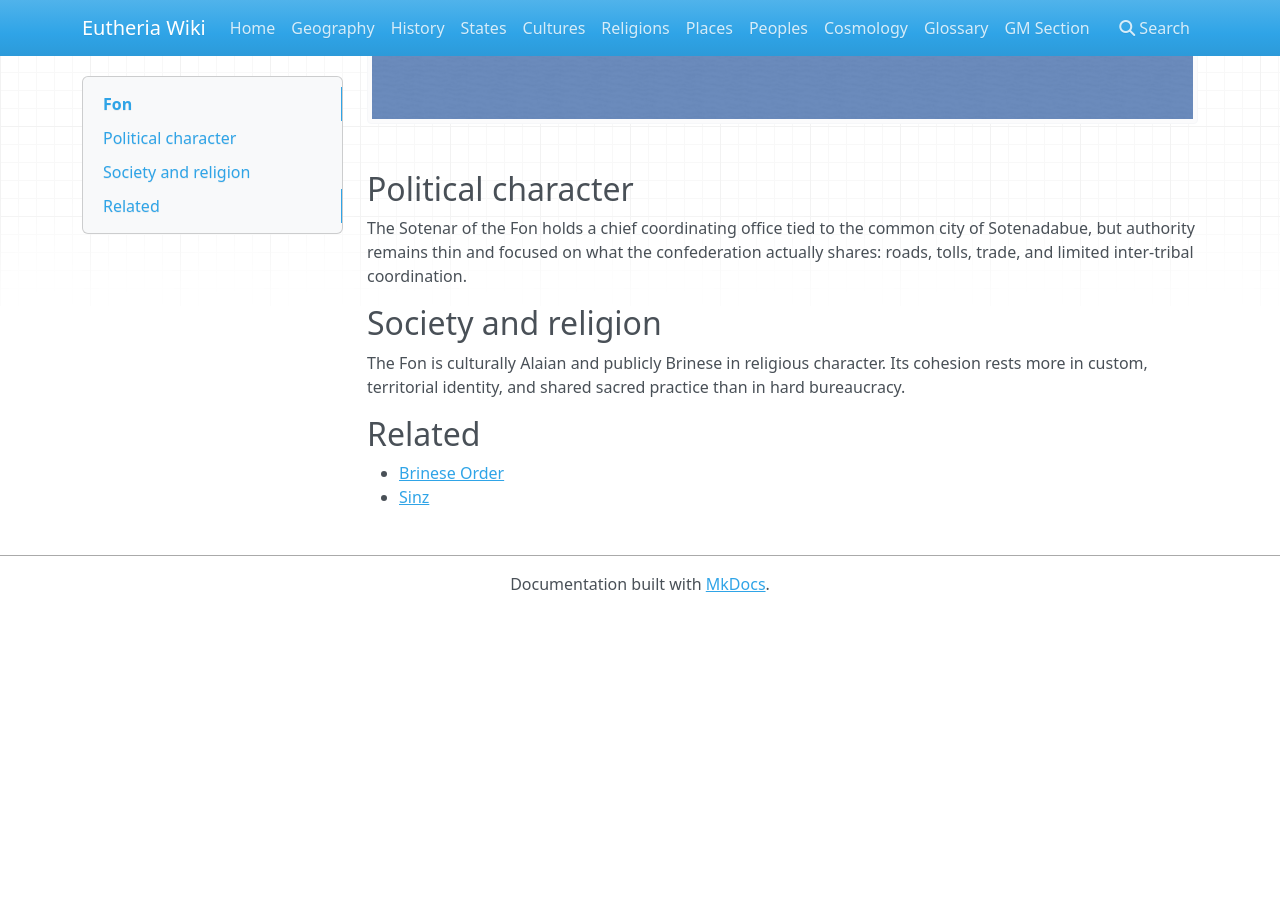
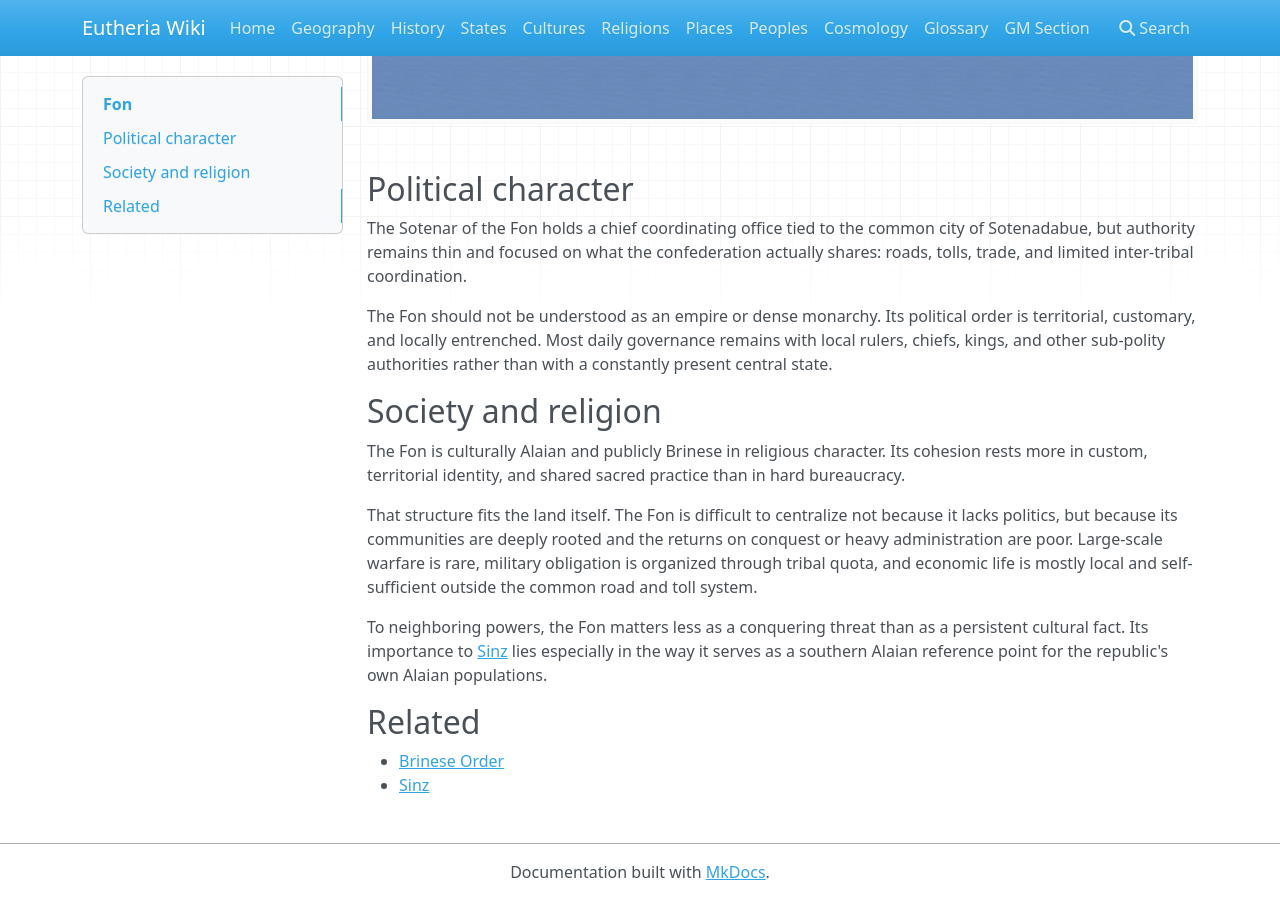
Before and after one commit to strigoi73-sudo/EutheriaWiki, an MkDocs documentation site: the page built from wiki/states/fon.md, in a window 1280 px wide and 900 px high, scrolled down 743 px. Built offline with MkDocs 1.6.1, drawn with Linux system fonts in a browser that asks for light colours; nearby versions of some CDN libraries; before the commit the page ends 1355 px from its top, so only the background shows below that.

Commit message:
Expand remaining thin state articles

```diff
--- a/wiki/states/fon.md
+++ b/wiki/states/fon.md
@@ -8,9 +8,15 @@ The Fon is a lightly settled Alaian confederated land-sphere whose political uni
 
 The Sotenar of the Fon holds a chief coordinating office tied to the common city of Sotenadabue, but authority remains thin and focused on what the confederation actually shares: roads, tolls, trade, and limited inter-tribal coordination.
 
+The Fon should not be understood as an empire or dense monarchy. Its political order is territorial, customary, and locally entrenched. Most daily governance remains with local rulers, chiefs, kings, and other sub-polity authorities rather than with a constantly present central state.
+
 ## Society and religion
 
 The Fon is culturally Alaian and publicly Brinese in religious character. Its cohesion rests more in custom, territorial identity, and shared sacred practice than in hard bureaucracy.
+
+That structure fits the land itself. The Fon is difficult to centralize not because it lacks politics, but because its communities are deeply rooted and the returns on conquest or heavy administration are poor. Large-scale warfare is rare, military obligation is organized through tribal quota, and economic life is mostly local and self-sufficient outside the common road and toll system.
+
+To neighboring powers, the Fon matters less as a conquering threat than as a persistent cultural fact. Its importance to [Sinz](sinz.md) lies especially in the way it serves as a southern Alaian reference point for the republic's own Alaian populations.
 
 ## Related
 
```
Also changed, not shown: wiki/states/haria.md (+6 -0 lines), wiki/states/polbium-theocracy.md (+4 -0 lines).
